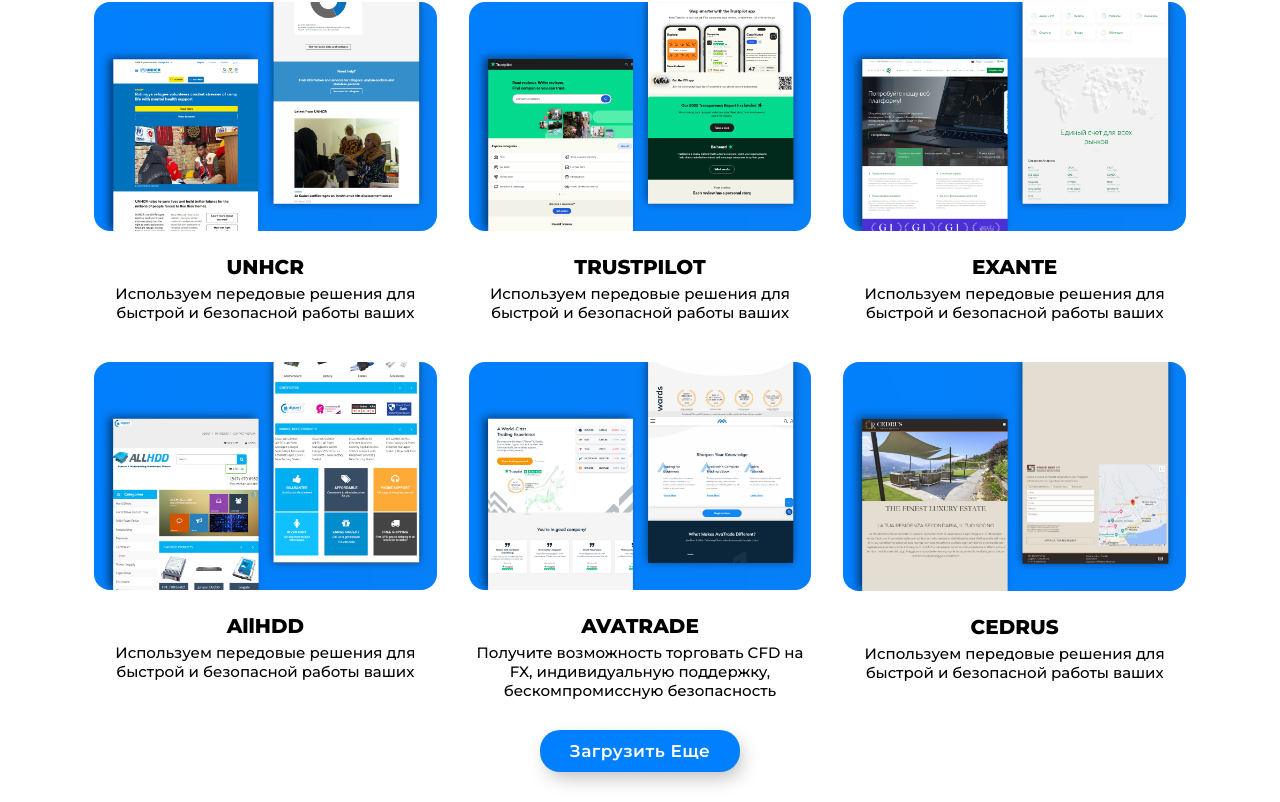
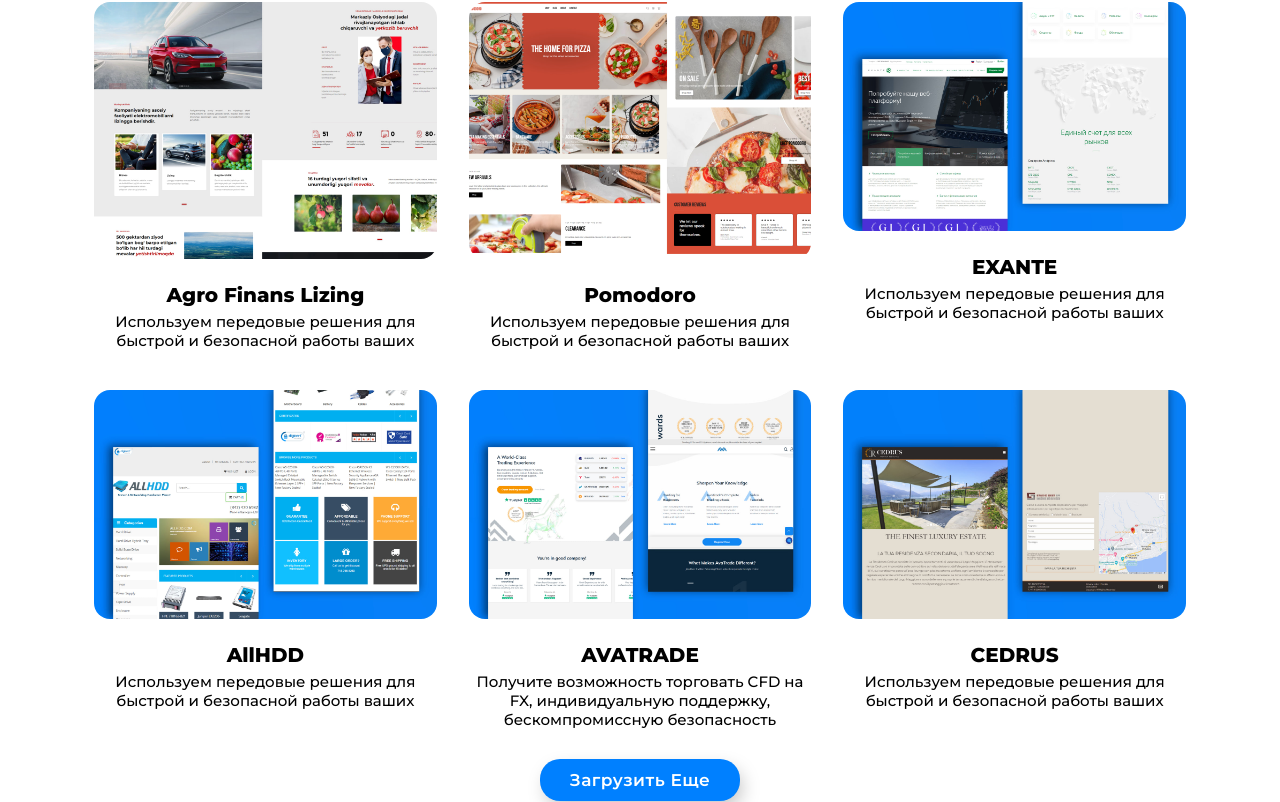
Before and after one commit to Mirzayevsky/Adigmo, a React (Create React App) app: page / in a window 1280 px wide. Shown: the part 2668-3470 px from the top of the page. Built offline with nearby package versions, Linux system fonts and the light colour scheme.

Commit message:
item added

```diff
--- a/src/data.js
+++ b/src/data.js
@@ -6,6 +6,10 @@ import img4 from "./assets/main/portfolio/photo_2023-10-15_13-36-01.jpg";
 import img5 from "./assets/main/portfolio/photo_2023-10-15_13-36-05.jpg";
 import img6 from "./assets/main/portfolio/612.png";
 import img7 from "./assets/main/portfolio/02.jpg";
+import img8 from "./assets/main/portfolio/11.jpg";
+import img9 from "./assets/main/portfolio/photo_2023-10-17_15-41-15.jpg";
+
+
 
 
 export const data = {
@@ -42,20 +46,21 @@ export const data = {
     projects:[
       {
         id: 0,
-          img: img1,
-          title: "UNHCR",
+        img: img8,
+        title: "Agro Finans Lizing",
         description:
           "Используем передовые решения для быстрой и безопасной работы ваших",
-          link: "https://www.unhcr.org/",
+        link: "https://agrofinanslizing.uz/",
       },
       {
         id: 1,
-          img: img6,
-          title: "TRUSTPILOT",
+        img: img9,
+        title: "Pomodoro",
         description:
           "Используем передовые решения для быстрой и безопасной работы ваших",
-          link: "https://www.trustpilot.com/",
+        link: "https://www.chefpomodoro.com/",
       },
+
         {
           id: 2,
           img: img3,
@@ -96,6 +101,22 @@ export const data = {
             "Используем передовые решения для быстрой и безопасной работы ваших",
           link: "https://www.home.saxo/",
         },
+        {
+          id: 8,
+          img: img1,
+          title: "UNHCR",
+          description:
+            "Используем передовые решения для быстрой и безопасной работы ваших",
+          link: "https://www.unhcr.org/",
+        },
+        {
+          id: 9,
+          img: img6,
+          title: "TRUSTPILOT",
+          description:
+            "Используем передовые решения для быстрой и безопасной работы ваших",
+          link: "https://www.trustpilot.com/",
+        },
 
       ]
 
```
Also changed, not shown: src/assets/main/portfolio/11.jpg (added), src/assets/main/portfolio/photo_2023-10-17_15-41-15.jpg (added). Lines whose indentation alone changed are shown as unchanged.
